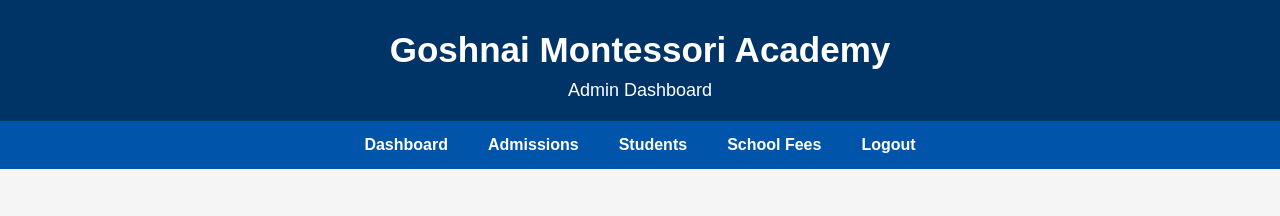
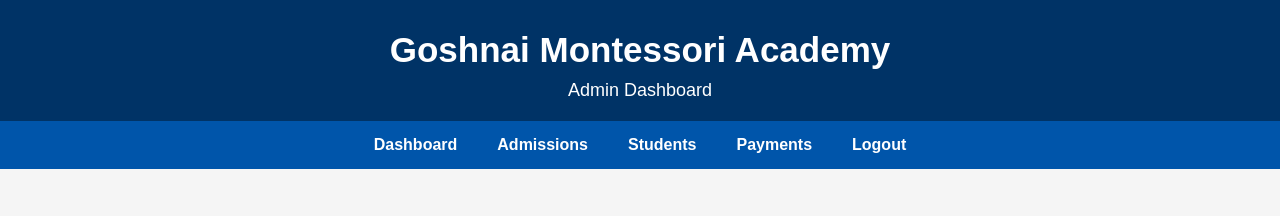
Before and after one commit to folushooluwaseyiojumu-lgtm/Goshnai-School-Website, a plain HTML site: page dashboard.html in a window 1280 px wide. Shown: the top 216 px of the page. Drawn offline with Linux system fonts and the light colour scheme; sample sign-in values are in the browser's storage.

Commit message:
Update dashboard.html

```diff
--- a/dashboard.html
+++ b/dashboard.html
@@ -46,8 +46,8 @@ if (localStorage.getItem("adminLoggedIn") !== "true") {
     </a>
 
 
-<a href="fees.html">
-    School Fees
+<a href="admin-payments.html">
+    Payments
 </a>
     <a href="#" onclick="logoutAdmin()">
     Logout
```
